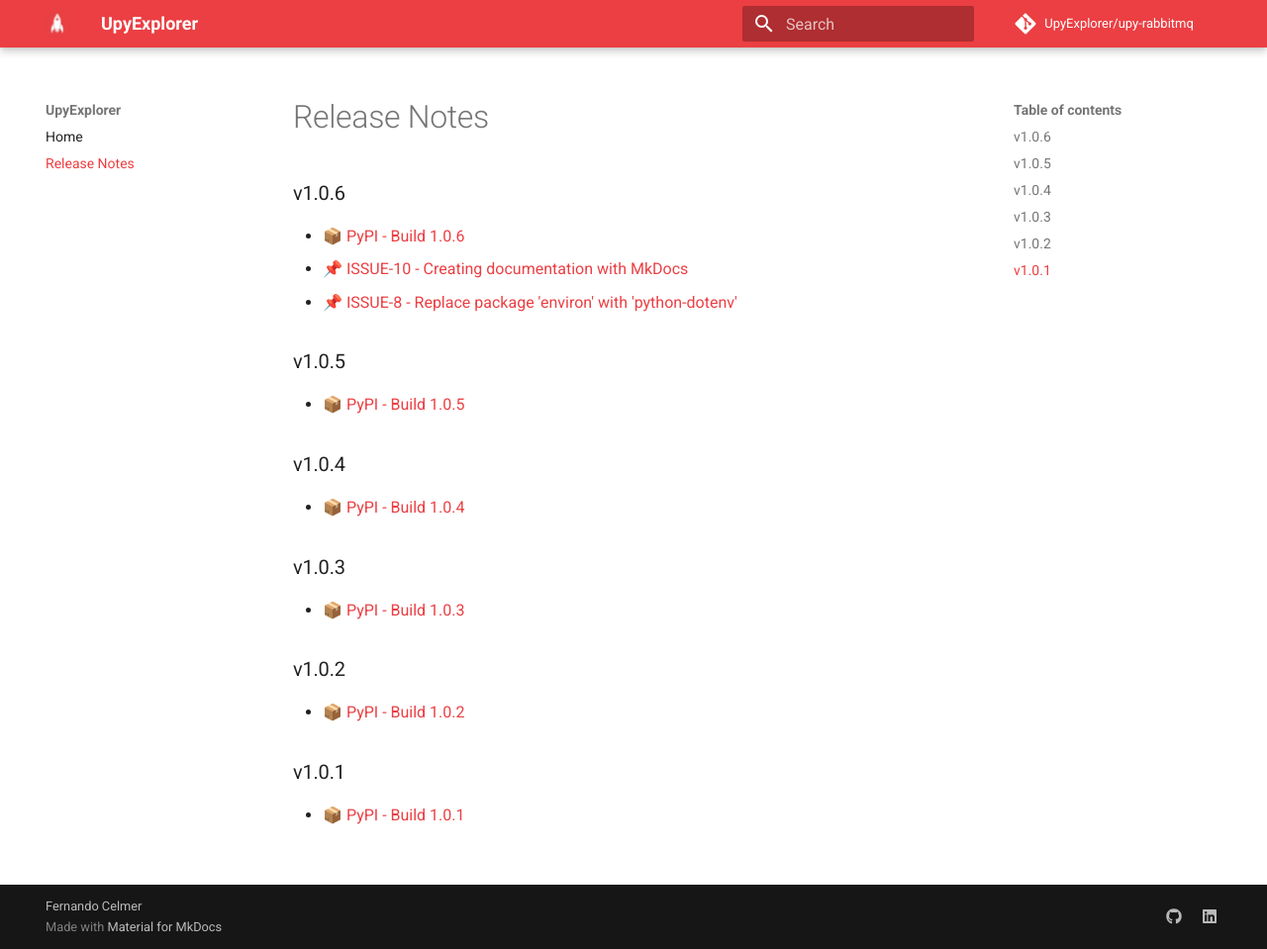
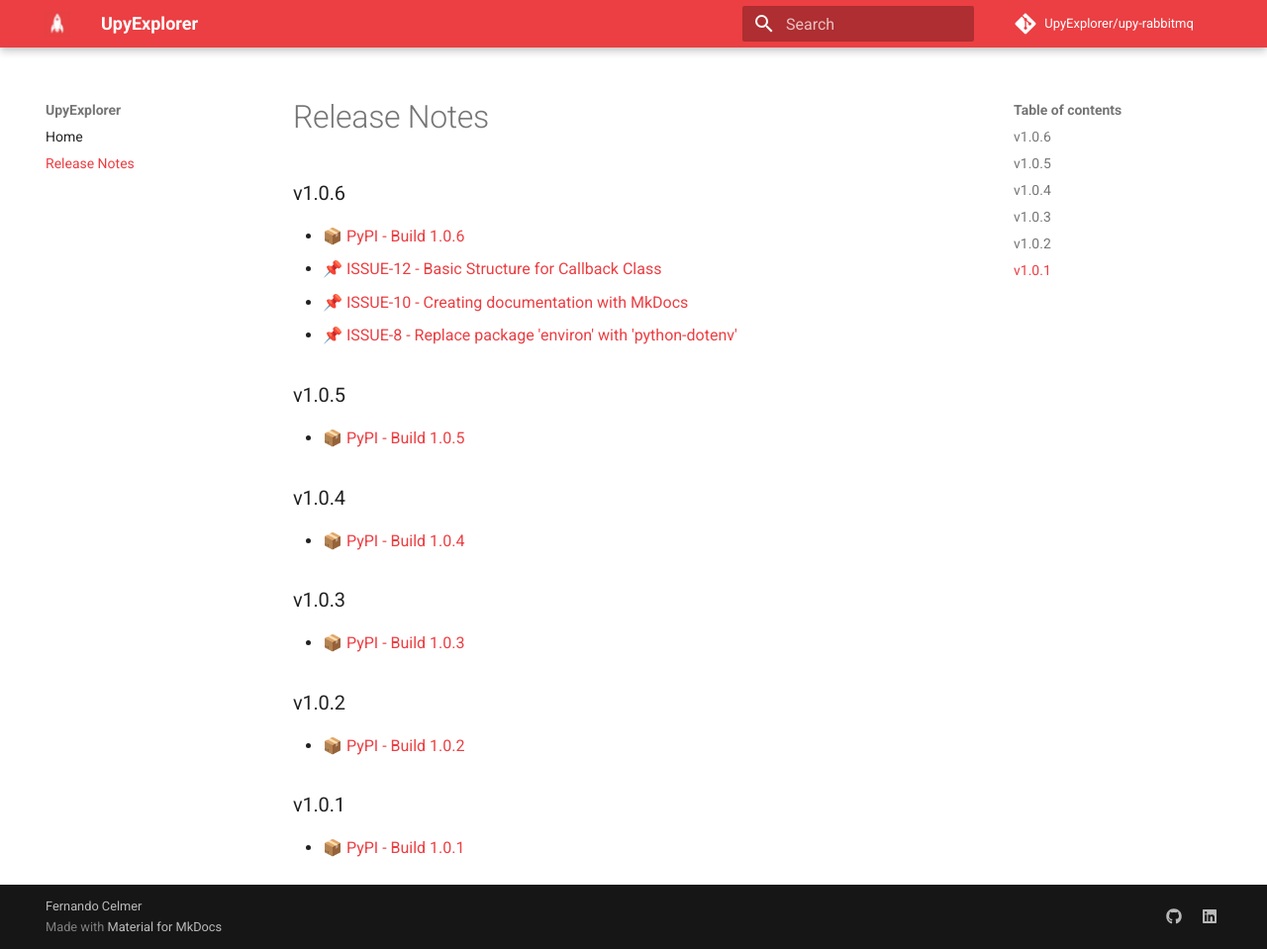
Before and after one commit to UpyExplorer/upy-rabbitmq, an MkDocs documentation site: the page built from docs/nav/release-notes.md, in a window 1280 px wide and 959 px high. Shown: the whole window at 99% size. Built offline with MkDocs 1.6.1 and Material for MkDocs 9.7.7, drawn with Linux system fonts in a browser that asks for light colours; comment, search, counter and statistics services are not loaded.

Commit message:
📘 DOCS-#12 - Update

```diff
--- a/docs/nav/release-notes.md
+++ b/docs/nav/release-notes.md
@@ -3,6 +3,7 @@
 ### v1.0.6
 
 - [📦 PyPI - Build 1.0.6](https://github.com/UpyExplorer/upy-rabbitmq/releases/tag/v1.0.6)
+- [📌 ISSUE-12 - Basic Structure for Callback Class](https://github.com/UpyExplorer/upy-rabbitmq/issues/12)
 - [📌 ISSUE-10 - Creating documentation with MkDocs](https://github.com/UpyExplorer/upy-rabbitmq/issues/10)
 - [📌 ISSUE-8 - Replace package 'environ' with 'python-dotenv'](https://github.com/UpyExplorer/upy-rabbitmq/issues/8)
 
```
